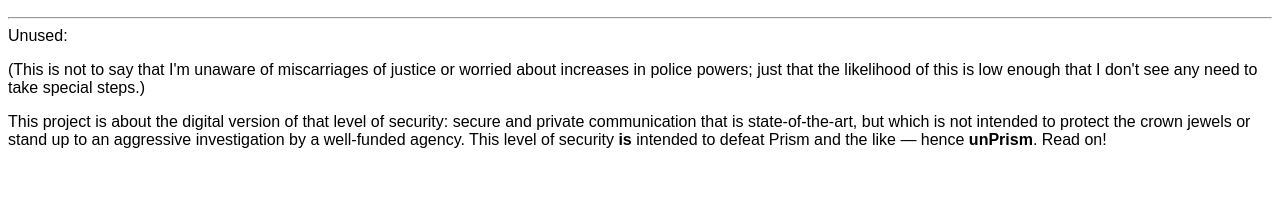
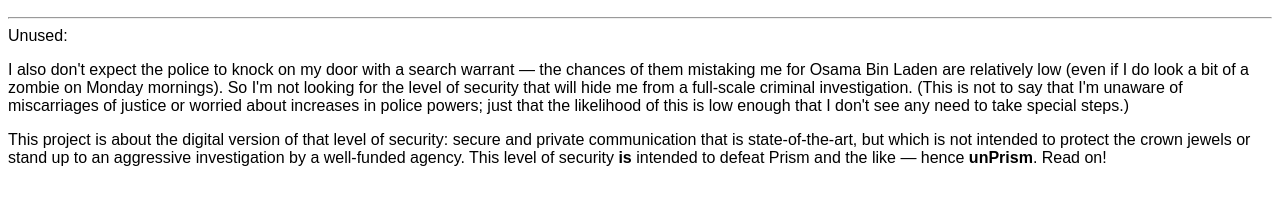
Before and after one commit to hamishcunningham/pi-tronics, a plain HTML site: page unprism/index.html in a window 1280 px wide. Shown: the part 567-772 px from the top of the page. Drawn offline with Linux system fonts and the light colour scheme.

Commit message:
some stuff sent to campuspr

```diff
--- a/unprism/index.html
+++ b/unprism/index.html
@@ -54,7 +54,11 @@
 <p><hr>
 Unused:</p>
 
-<p>(This is not to say that I'm unaware of miscarriages of justice or worried
+<p>I also don't expect the police to knock on my door with a search warrant &mdash;
+the chances of them mistaking me for Osama Bin Laden are relatively low (even
+if I do look a bit of a zombie on Monday mornings). So I'm not looking for the
+level of security that will hide me from a full-scale criminal investigation.
+(This is not to say that I'm unaware of miscarriages of justice or worried
 about increases in police powers; just that the likelihood of this is low
 enough that I don't see any need to take special steps.)</p>
 
```
Also changed, not shown: unprism/unprism.html (+1 -5 lines), 2 other files.
